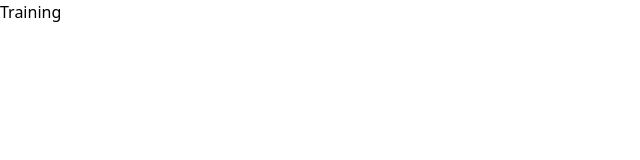
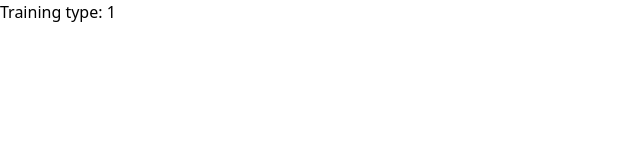
Before and after one commit to dmat913/leaning_english, a Next.js app: page /1/training in a window 1280 px wide. Shown: the top 160 px of the page, without its empty margins (0-640 px from the left). Built offline with nearby package versions, Linux system fonts and the light colour scheme.

Commit message:
fix: deploy

```diff
--- a/app/[type]/training/page.tsx
+++ b/app/[type]/training/page.tsx
@@ -1,7 +1,19 @@
 import React from "react";
 
-const Training = () => {
-  return <div>Training</div>;
+// 型定義
+interface Params {
+  type: string;
+}
+
+// 静的パスを生成する関数
+export async function generateStaticParams(): Promise<Params[]> {
+  const paths: Params[] = [{ type: "level600" }];
+  return paths;
+}
+
+const Training = ({ params }: { params: Params }) => {
+  const { type } = params;
+  return <div>Training type: {type}</div>;
 };
 
 export default Training;
--- a/app/app.tsx
+++ /dev/null
@@ -1,13 +0,0 @@
-"use client";
-import React from "react";
-import { RecoilRoot } from "recoil";
-
-const app = ({
-  children,
-}: Readonly<{
-  children: React.ReactNode;
-}>) => {
-  return <RecoilRoot>{children}</RecoilRoot>;
-};
-
-export default app;
--- a/app/layout.tsx
+++ b/app/layout.tsx
@@ -1,13 +1,6 @@
-
-import type { Metadata } from "next";
+"use client";
 import "./globals.css";
 import { RecoilRoot } from "recoil";
-import App from "./app";
-
-export const metadata: Metadata = {
-  title: "Learning English",
-  description: "Generated by create next app",
-};
 
 export default function RootLayout({
   children,
@@ -17,7 +10,7 @@ export default function RootLayout({
   return (
     <html lang="en">
       <body className="w-[100vw] h-[100svh]">
-        <App>{children}</App>
+        <RecoilRoot>{children}</RecoilRoot>
       </body>
     </html>
   );
--- a/package.json
+++ b/package.json
@@ -1,12 +1,14 @@
 {
   "name": "leaning_english",
+  "homepage": "https://dmat913.github.io/leaning_english ",
   "version": "0.1.0",
   "private": true,
   "scripts": {
     "dev": "next dev",
     "build": "next build",
     "start": "next start",
-    "lint": "next lint"
+    "lint": "next lint",
+    "deploy": "npm run build && gh-pages -d build -m \"Updates --skip-ci\""
   },
   "dependencies": {
     "clsx": "^2.1.1",
@@ -24,6 +26,7 @@
     "@types/react-dom": "^18",
     "eslint": "^8",
     "eslint-config-next": "14.2.5",
+    "gh-pages": "^6.1.1",
     "postcss": "^8",
     "tailwindcss": "^3.4.1",
     "typescript": "^5"
```
Also changed, not shown: 1 other file (tests, documents, lock files or other folders).
